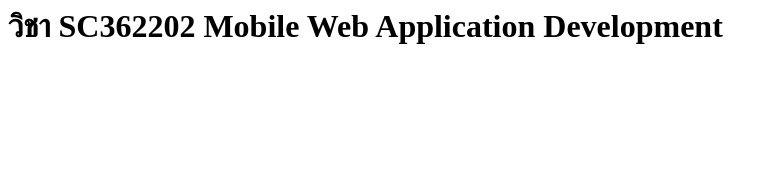
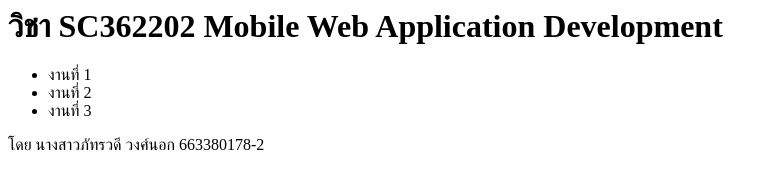
Before and after one commit to yvespatit/web2024, a plain HTML site: page index.html in a window 1280 px wide. Shown: the whole page, without its empty margins (0-778 px from the left). Drawn offline with Linux system fonts and the light colour scheme.

Commit message:
Update index.html
text edit

```diff
--- a/index.html
+++ b/index.html
@@ -1,5 +1,11 @@
 <html>
   <body>
     <h1>วิชา SC362202 Mobile Web Application Development</h1>
+    <ul>
+      <li>งานที่ 1</li>
+      <li>งานที่ 2</li>
+      <li>งานที่ 3</li>
+    </ul>
+    โดย นางสาวภัทรวดี วงศ์นอก 663380178-2
   </body>
 </html>
```
